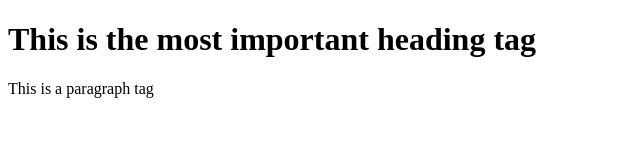
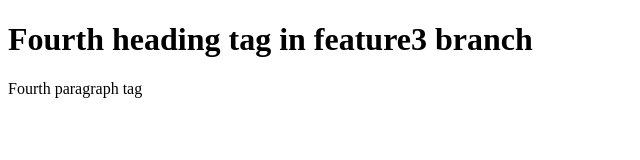
Before and after one commit to divyamahiuser/wow-app, a plain HTML site: page index.html in a window 1280 px wide. Shown: the whole page, without its empty margins (0-640 px from the left). Drawn offline with Linux system fonts and the light colour scheme.

Commit message:
h1 and p tag in feature3 branch

```diff
--- a/index.html
+++ b/index.html
@@ -6,7 +6,7 @@
     <title>Document</title>
 </head>
 <body>
-    <h1>This is the most important heading tag</h1>
-    <p>This is a paragraph tag</p>
+    <h1>Fourth heading tag in feature3 branch</h1>
+    <p>Fourth paragraph tag</p>
 </body>
 </html>
```
